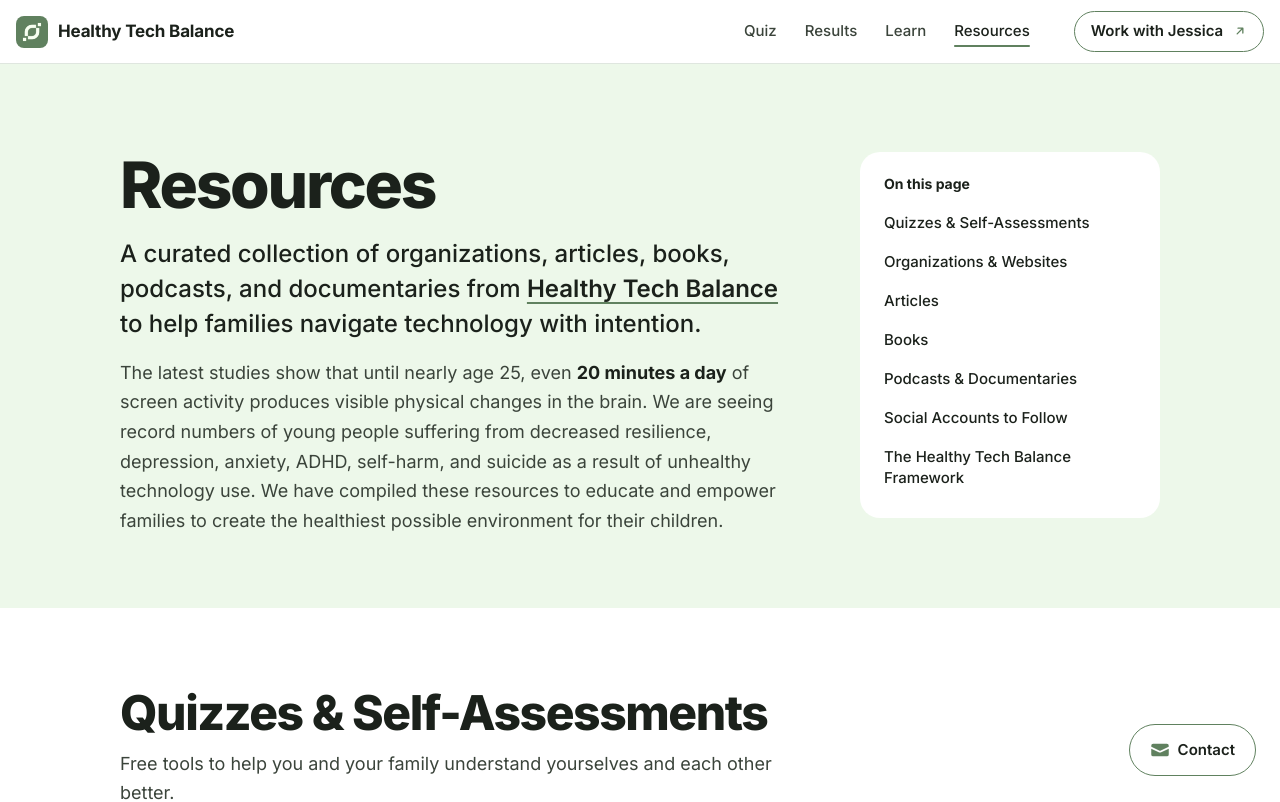
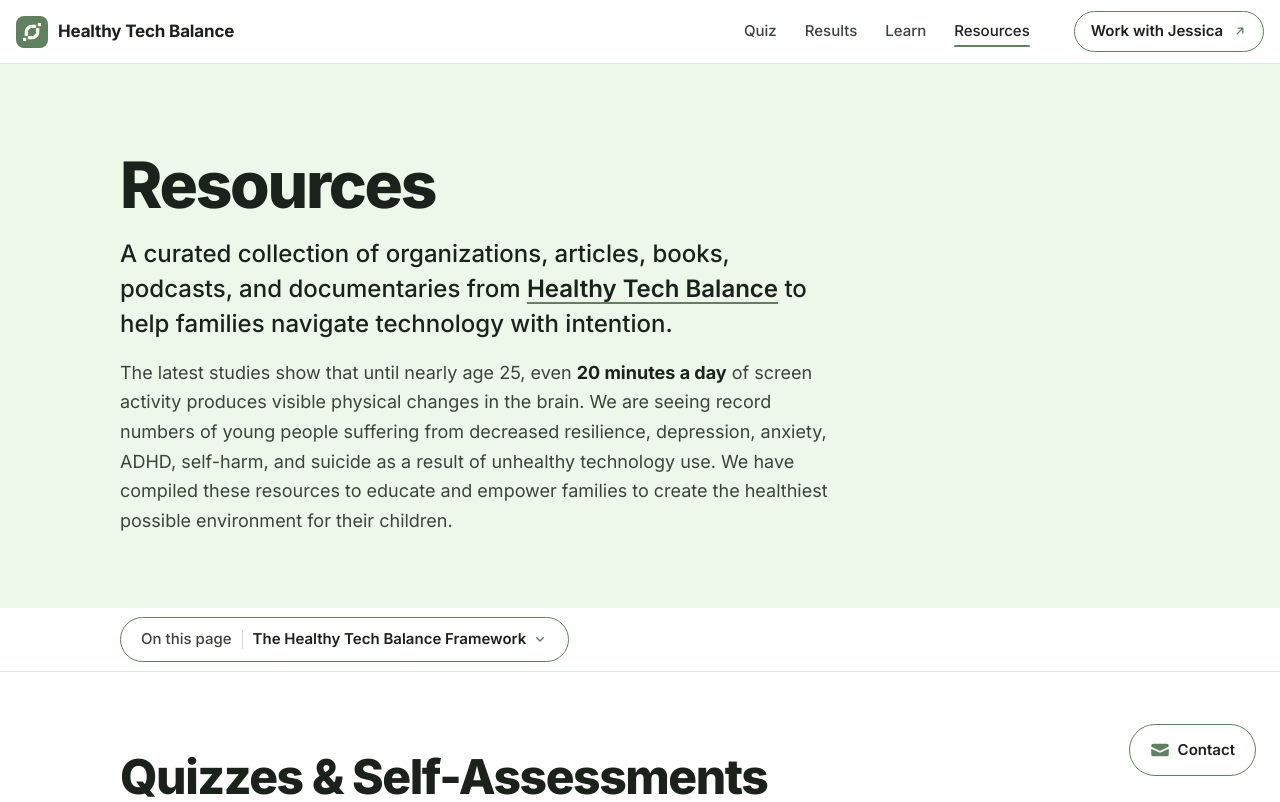
Before and after one commit to lukeludlow/healthy-tech-values, a React (Vite) app: page /resources in a window 1280 px wide. Shown: the top 802 px of the page. Built offline with nearby package versions, Linux system fonts and the light colour scheme.

Commit message:
add resources sticky dropdown

```diff
--- a/src/pages/resources/ResourcesPage.tsx
+++ b/src/pages/resources/ResourcesPage.tsx
@@ -3,6 +3,7 @@ import Seo from "@/components/seo/Seo.tsx";
 import ExternalArrow from "@/components/ui/ExternalArrow.tsx";
 import LinkCard from "@/components/ui/LinkCard.tsx";
 import QuizCallout from "@/components/ui/QuizCallout.tsx";
+import SectionJumpMenu from "@/pages/resources/SectionJumpMenu.tsx";
 import {
     onGreenButton,
     pageHeading,
@@ -493,8 +494,8 @@ export default function ResourcesPage() {
             />
             {/* Section 1 — Hero */}
             <section className="bg-base-200 px-6 pt-22 pb-18">
-                <div className="grid gap-10 min-[900px]:grid-cols-[1fr_300px] min-[900px]:gap-16 min-[900px]:items-start max-w-[1040px] mx-auto">
-                    <div>
+                <div className="max-w-[1040px] mx-auto">
+                    <div className="max-w-[720px]">
                         <h1 className={`mb-5 ${pageHeading}`}>Resources</h1>
                         <p className="mb-4 text-[clamp(1.25rem,2.6vw,1.5rem)] font-medium leading-[1.45] text-ink text-pretty">
                             A curated collection of organizations, articles,
@@ -525,31 +526,13 @@ export default function ResourcesPage() {
                             environment for their children.
                         </p>
                     </div>
-                    <nav
-                        aria-label="On this page"
-                        className="self-start px-6 py-[22px] rounded-[20px] bg-white"
-                    >
-                        <p className="mb-2.5 text-sm font-[650] text-ink">
-                            On this page
-                        </p>
-                        <ul className="grid gap-0.5">
-                            {pageSections.map(({ id, title }) => (
-                                <li key={id}>
-                                    <a
-                                        href={`#${id}`}
-                                        className="block -mx-2.5 px-2.5 py-2 rounded-[10px] text-[15px] font-medium leading-[1.4] text-ink transition-colors duration-160 ease-gentle hover:bg-base-200 focus-visible:outline-2 focus-visible:outline-offset-3 focus-visible:outline-primary"
-                                    >
-                                        {title}
-                                    </a>
-                                </li>
-                            ))}
-                        </ul>
-                    </nav>
                 </div>
             </section>
 
+            <SectionJumpMenu sections={pageSections} />
+
             {/* Section 2 — Quizzes */}
-            <section id="quizzes" className="bg-white px-6 py-20">
+            <section id="quizzes" className="scroll-mt-16 bg-white px-6 py-20">
                 <div className="max-w-[1040px] mx-auto">
                     <h2 className={`mb-3 ${sectionHeading}`}>
                         Quizzes &amp; Self-Assessments
@@ -608,7 +591,7 @@ export default function ResourcesPage() {
             </section>
 
             {/* Section 3 — Organizations & Websites */}
-            <section id="organizations" className="bg-base-200 px-6 py-20">
+            <section id="organizations" className="scroll-mt-16 bg-base-200 px-6 py-20">
                 <div className="max-w-[1040px] mx-auto">
                     <h2 className={`${sectionHeading}`}>
                         Organizations &amp; Websites
@@ -632,7 +615,7 @@ export default function ResourcesPage() {
             </section>
 
             {/* Section 3 — Articles */}
-            <section id="articles" className="bg-white px-6 py-20">
+            <section id="articles" className="scroll-mt-16 bg-white px-6 py-20">
                 <div className="max-w-[760px] mx-auto">
                     <h2 className={`mb-3 ${sectionHeading}`}>Articles</h2>
                     <p className={sectionIntro}>
@@ -690,7 +673,7 @@ export default function ResourcesPage() {
             </section>
 
             {/* Books */}
-            <section id="books" className="bg-base-200 px-6 py-20">
+            <section id="books" className="scroll-mt-16 bg-base-200 px-6 py-20">
                 <div className="max-w-[1040px] mx-auto">
                     <h2 className={`mb-3 ${sectionHeading}`}>Books</h2>
                     <p className={sectionIntro}>
@@ -715,7 +698,7 @@ export default function ResourcesPage() {
             {/* Podcasts & documentaries */}
             <section
                 id="podcasts-and-documentaries"
-                className="bg-white px-6 py-20"
+                className="scroll-mt-16 bg-white px-6 py-20"
             >
                 <div className="max-w-[1040px] mx-auto">
                     <h2 className={sectionHeading}>
@@ -737,7 +720,7 @@ export default function ResourcesPage() {
             </section>
 
             {/* Social accounts */}
-            <section id="social-accounts" className="bg-base-200 px-6 py-20">
+            <section id="social-accounts" className="scroll-mt-16 bg-base-200 px-6 py-20">
                 <div className="max-w-[1040px] mx-auto">
                     <h2 className={`mb-3 ${sectionHeading}`}>
                         Social Accounts to Follow
@@ -767,7 +750,7 @@ export default function ResourcesPage() {
             </section>
 
             {/* MAP & LIGHT frameworks */}
-            <section id="framework" className="bg-white px-6 py-20">
+            <section id="framework" className="scroll-mt-16 bg-white px-6 py-20">
                 <div className="max-w-[1040px] mx-auto">
                     <h2 className={`mb-3 ${sectionHeading}`}>
                         The Healthy Tech Balance Framework
--- /dev/null
+++ b/src/pages/resources/SectionJumpMenu.tsx
@@ -0,0 +1,130 @@
+import { useEffect, useState } from "react";
+import { Menu, MenuButton, MenuItem, MenuItems } from "@headlessui/react";
+import { ChevronDownIcon } from "@heroicons/react/16/solid";
+import { pillLink } from "@/components/ui/styles.ts";
+
+export type PageSection = { id: string; title: string };
+
+/** How far below the viewport top a section must reach to count as current. */
+const ACTIVE_OFFSET_PX = 96;
+
+/**
+ * Tracks which section the reader is in: the last one whose top has passed
+ * just under the sticky bar. Null while the reader is still above the first.
+ */
+function useActiveSection(ids: string[]) {
+    const [activeId, setActiveId] = useState<string | null>(null);
+
+    useEffect(() => {
+        let frame = 0;
+
+        function update() {
+            frame = 0;
+            const atBottom =
+                window.innerHeight + window.scrollY >=
+                document.documentElement.scrollHeight - 2;
+            let next: string | null = null;
+            for (const id of ids) {
+                const el = document.getElementById(id);
+                if (!el) continue;
+                const top = el.getBoundingClientRect().top;
+                if (
+                    top <= ACTIVE_OFFSET_PX ||
+                    (atBottom && top < window.innerHeight)
+                ) {
+                    next = id;
+                }
+            }
+            setActiveId(next);
+        }
+
+        function schedule() {
+            if (!frame) frame = window.requestAnimationFrame(update);
+        }
+
+        update();
+        window.addEventListener("scroll", schedule, { passive: true });
+        window.addEventListener("resize", schedule);
+        return () => {
+            window.removeEventListener("scroll", schedule);
+            window.removeEventListener("resize", schedule);
+            if (frame) window.cancelAnimationFrame(frame);
+        };
+    }, [ids]);
+
+    return activeId;
+}
+
+const itemClass =
+    "flex items-center px-3.5 py-2.5 rounded-xl text-base font-medium text-ink data-focus:bg-base-200 aria-[current=location]:font-semibold aria-[current=location]:bg-base-200";
+
+/**
+ * Sticky "On this page" bar: a pill that names the current section and opens
+ * a menu of every section, so readers can jump from anywhere on a long page.
+ */
+export default function SectionJumpMenu({
+    sections,
+}: {
+    sections: PageSection[];
+}) {
+    const [ids] = useState(() => sections.map((s) => s.id));
+    const activeId = useActiveSection(ids);
+    const active = sections.find((s) => s.id === activeId);
+
+    return (
+        <nav
+            aria-label="On this page"
+            className="sticky top-0 z-30 flex items-center h-16 px-6 bg-white border-b border-primary/20 print:hidden"
+        >
+            <div className="w-full max-w-[1040px] mx-auto">
+                <Menu>
+                    <MenuButton
+                        className={`group min-h-11 max-w-full data-open:bg-base-200 ${pillLink}`}
+                    >
+                        <span
+                            className={
+                                active
+                                    ? "sr-only sm:not-sr-only font-medium text-ink-muted"
+                                    : undefined
+                            }
+                        >
+                            On this page
+                        </span>
+                        {active && (
+                            <>
+                                <span
+                                    aria-hidden="true"
+                                    className="hidden sm:block self-stretch w-px my-0.5 mx-1 bg-primary/30"
+                                />
+                                <span className="min-w-0 truncate">{active.title}</span>
+                            </>
+                        )}
+                        <ChevronDownIcon
+                            aria-hidden="true"
+                            className="shrink-0 size-4 text-primary transition-transform duration-160 ease-gentle group-data-open:rotate-180 motion-reduce:transition-none"
+                        />
+                    </MenuButton>
+                    <MenuItems
+                        anchor={{ to: "bottom start", gap: 8, padding: 16 }}
+                        transition
+                        className="z-50 w-[min(320px,calc(100vw-32px))] p-1.5 rounded-2xl bg-white shadow-sheet ring-1 ring-primary/20 focus:outline-none origin-top-left transition duration-160 ease-gentle data-closed:scale-95 data-closed:opacity-0 motion-reduce:transition-none"
+                    >
+                        {sections.map(({ id, title }) => (
+                            <MenuItem key={id}>
+                                <a
+                                    href={`#${id}`}
+                                    aria-current={
+                                        id === activeId ? "location" : undefined
+                                    }
+                                    className={itemClass}
+                                >
+                                    {title}
+                                </a>
+                            </MenuItem>
+                        ))}
+                    </MenuItems>
+                </Menu>
+            </div>
+        </nav>
+    );
+}
```
Also changed, not shown: 2 other files (tests, documents, lock files or other folders).
